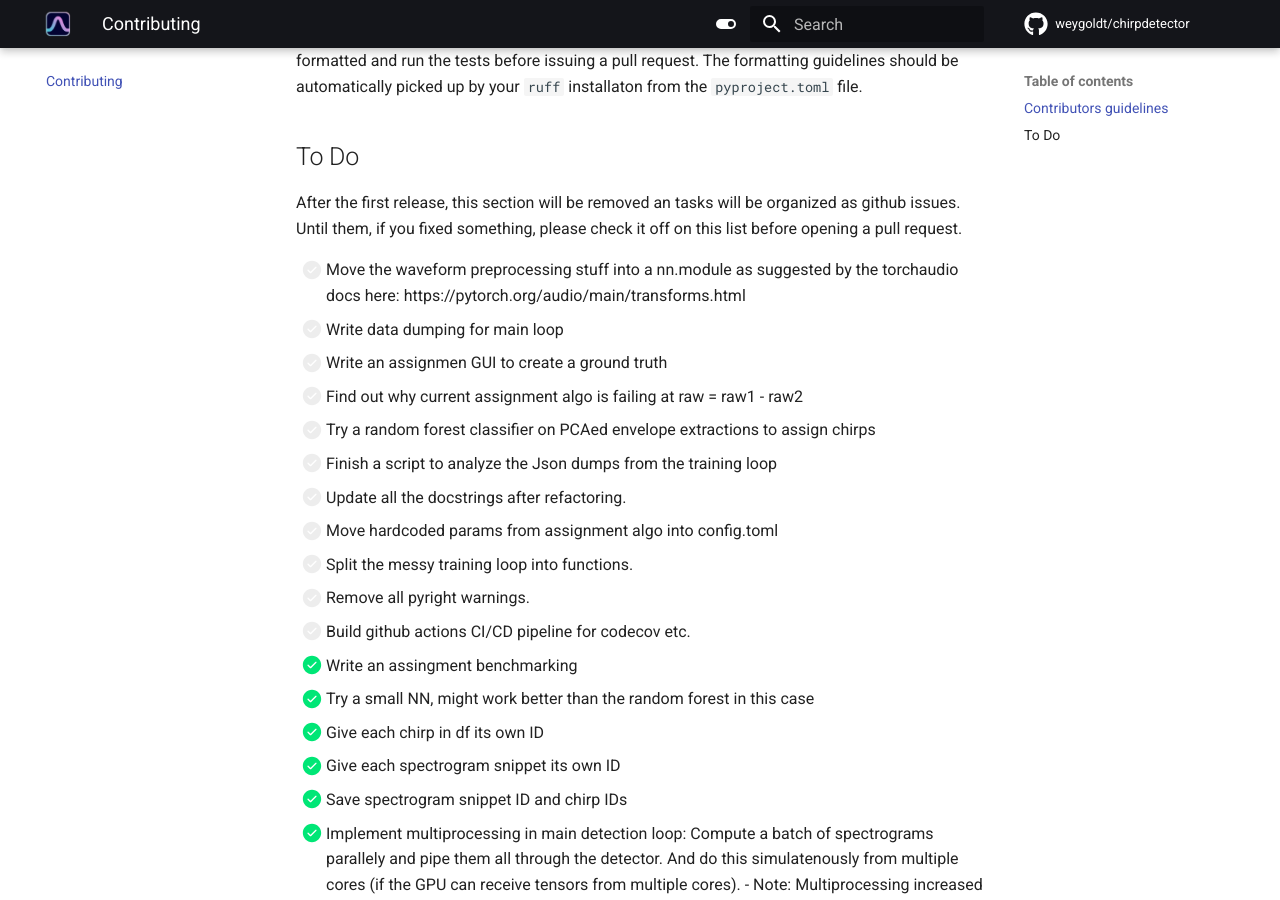
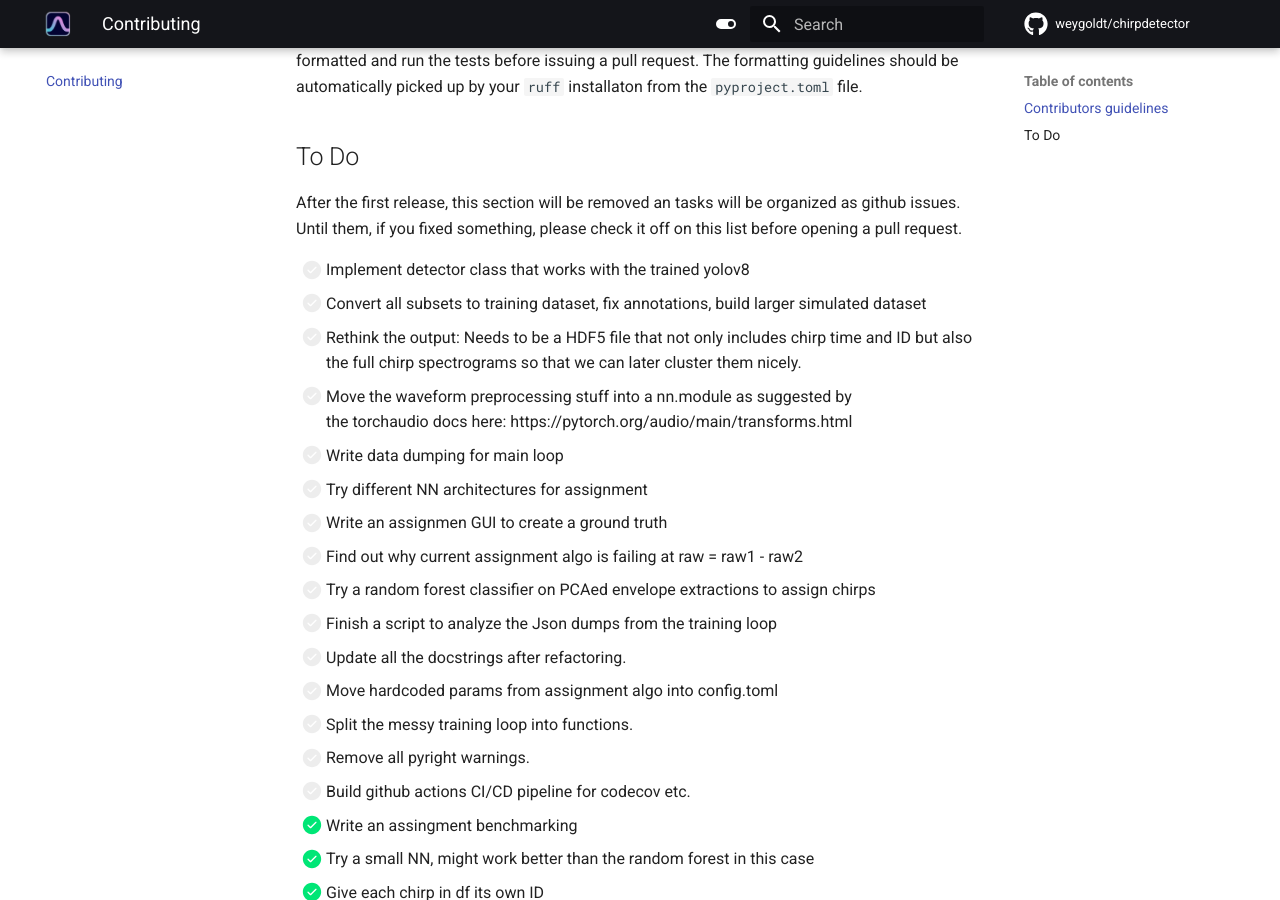
Before and after one commit to weygoldt/chirpdetector, an MkDocs documentation site: the page built from docs/contributing.md, in a window 1280 px wide and 900 px high, scrolled down 768 px. Built offline with MkDocs 1.6.1 and Material for MkDocs 9.7.7, drawn with Linux system fonts in a browser that asks for light colours; emoji names are drawn with the system emoji font; comment, search, counter and statistics services are not loaded.

Commit message:
debug viz, added todo

```diff
--- a/docs/contributing.md
+++ b/docs/contributing.md
@@ -35,9 +35,15 @@ After the first release, this section will be removed an tasks will be
 organized as github issues. Until them, if you fixed something, please check it
 off on this list before opening a pull request.
 
+- [ ] Implement detector class that works with the trained yolov8
+- [ ] Convert all subsets to training dataset, fix annotations, build larger simulated dataset
+- [ ] Rethink the output: Needs to be a HDF5 file that not only includes
+      chirp time and ID but also the full chirp spectrograms so that
+      we can later cluster them nicely.
 - [ ] Move the waveform preprocessing stuff into a nn.module as suggested by
   the torchaudio docs here: https://pytorch.org/audio/main/transforms.html
 - [ ] Write data dumping for main loop
+- [ ] Try different NN architectures for assignment
 - [ ] Write an assignmen GUI to create a ground truth
 - [ ] Find out why current assignment algo is failing at raw = raw1 - raw2
 - [ ] Try a random forest classifier on PCAed envelope extractions to assign
```
Also changed, not shown: 1 other file.
